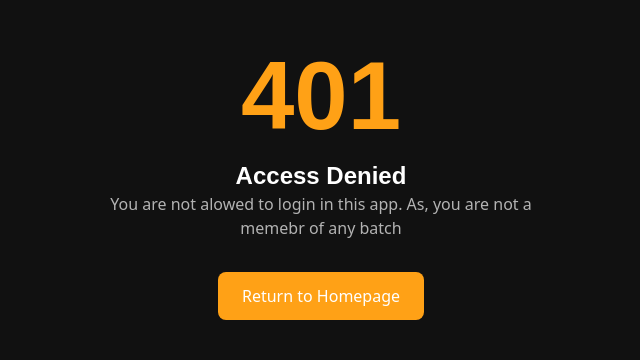
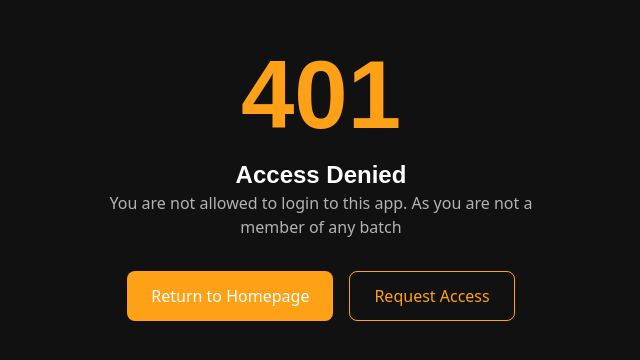
Before and after one commit to KUMARNiru007/ChaiTeam, a React (Vite) app in the folder frontend/: page /access-denied in a window 1280 px wide. Shown: the part 216-576 px from the top of the page, without its empty margins (319-959 px from the left). Built offline with nearby package versions, Linux system fonts and the light colour scheme; no server answers; a web font is replaced by a local one.

Commit message:
aded google request form

```diff
--- a/frontend/src/pages/AccessDenied.jsx
+++ b/frontend/src/pages/AccessDenied.jsx
@@ -3,6 +3,7 @@ import { useNavigate } from 'react-router-dom';
 
 const AccessDenied = () => {
   const navigate = useNavigate();
+
   return (
     <div className="min-h-screen bg-[var(--chaiteam-bg-primary)] flex items-center justify-center p-4">
       <div className="text-center">
@@ -17,16 +18,27 @@ const AccessDenied = () => {
         </h1>
 
         <p className="text-[var(--chaiteam-text-secondary)] mb-8 max-w-md">
-          You are not alowed to login in this app. As, you are not a memebr of any batch
+          You are not allowed to login to this app. As you are not a member of any batch
         </p>
 
-        {/* Action Button */}
+        {/* Action Buttons */}
+        <div className="flex flex-col sm:flex-row gap-4 justify-center">
           <button
             onClick={() => navigate('/')}
             className="px-6 py-3 bg-[var(--chaiteam-orange)] text-white rounded-lg hover:bg-[var(--chaiteam-orange-hover)] transition-colors font-medium"
           >
             Return to Homepage
           </button>
+
+          <a
+            href="https://docs.google.com/forms/d/e/1FAIpQLSfJtBhW-dqKYAy6V218QQWLchbaUiLjEqxV3p1j9Yakrs1CiQ/viewform?usp=dialog"
+            target="_blank"
+            rel="noopener noreferrer"
+            className="px-6 py-3 bg-transparent border border-[var(--chaiteam-orange)] text-[var(--chaiteam-orange)] rounded-lg hover:bg-[var(--chaiteam-orange)] hover:text-white transition-colors font-medium"
+          >
+            Request Access
+          </a>
+        </div>
       </div>
     </div>
   )
```
Lines whose indentation alone changed are shown as unchanged.
